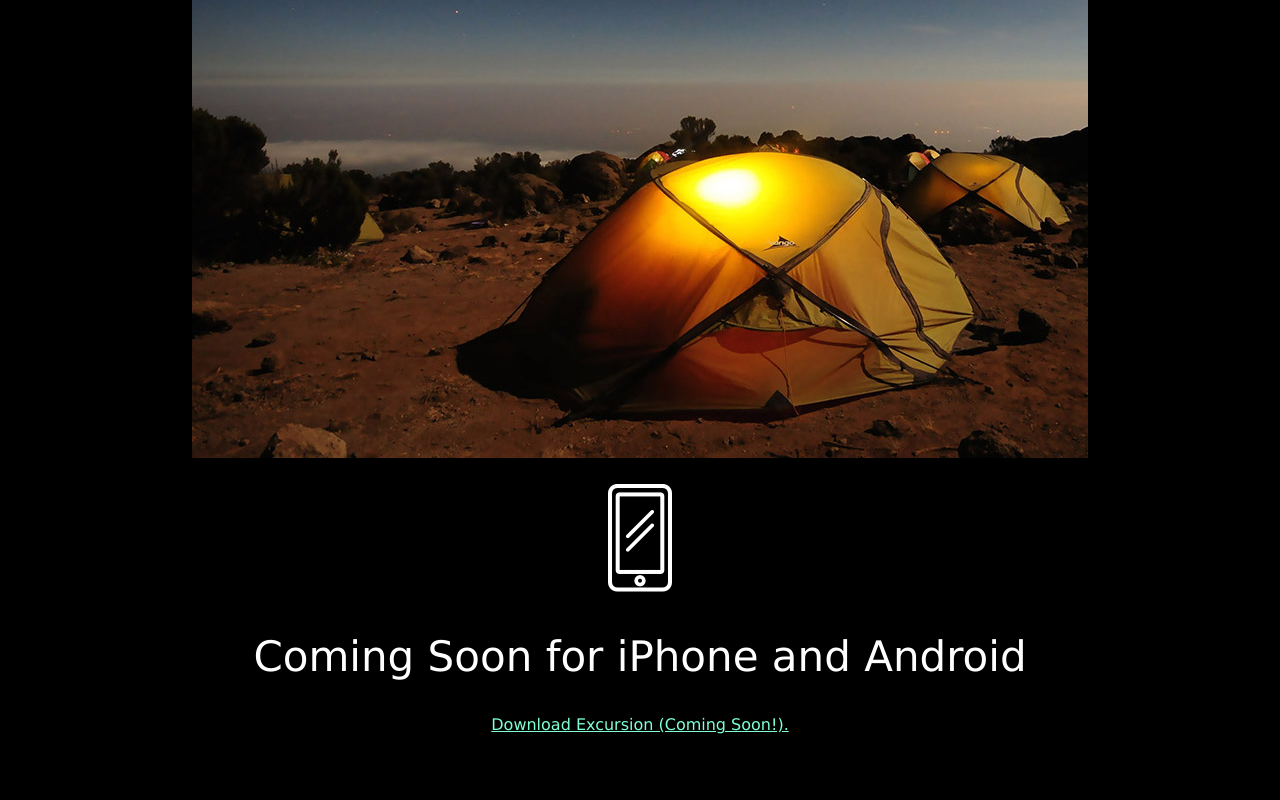
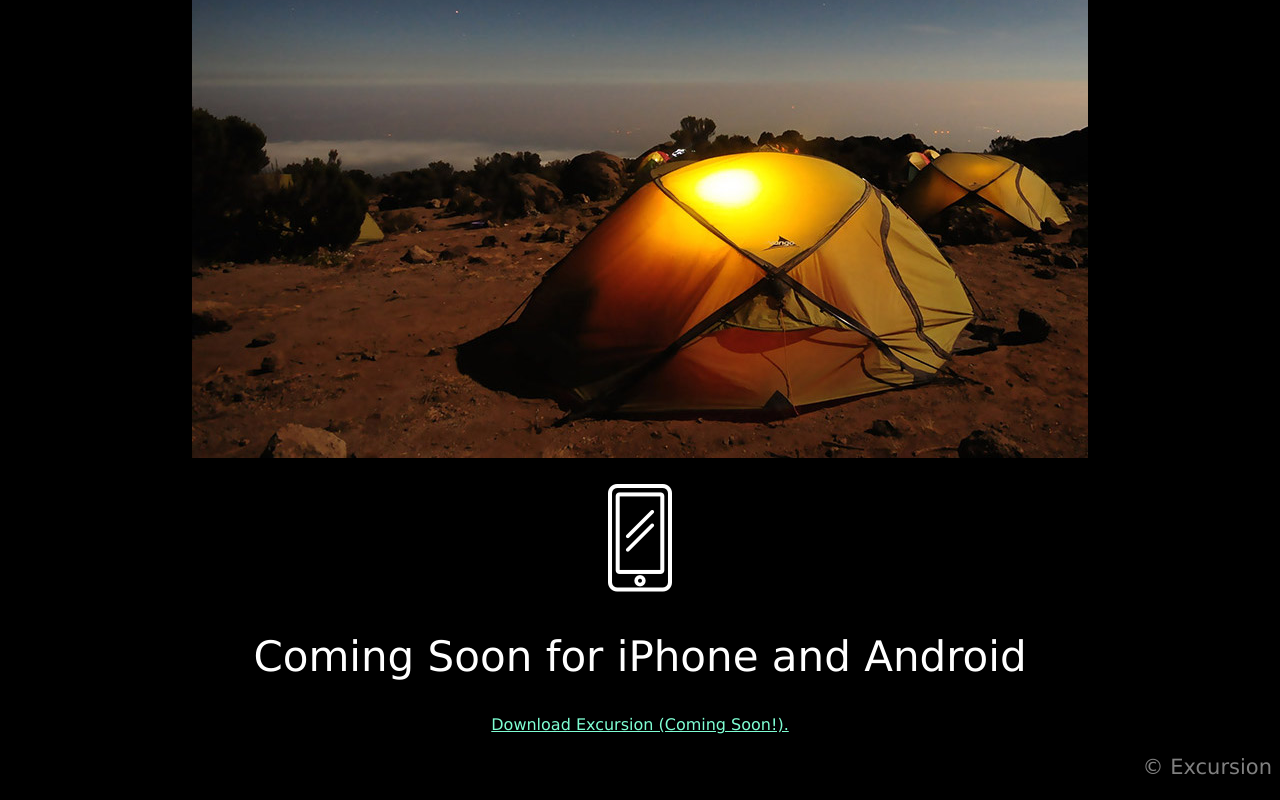
Before and after one commit to b1llfantast1c/excursion, a plain HTML site: page index.html in a window 1280 px wide. Shown: the part 611-1411 px from the top of the page. Before the commit the page ends 1353 px from the top, so only its background shows below. Drawn offline with Linux system fonts and the light colour scheme.

Commit message:
footer added, page comlete

```diff
--- a/index.html
+++ b/index.html
@@ -19,5 +19,8 @@
     <p><img src="resources/images/phone.png" id="phone" /></p>
     <h2>Coming Soon for iPhone and Android</h2>
     <a class="dlLink" href="">Download Excursion (Coming Soon!).</a>
+    <footer>
+      <p>&#169 Excursion</p>
+    </footer>
   </body>
 </html>
--- a/resources/css/style.css
+++ b/resources/css/style.css
@@ -29,3 +29,7 @@ a {
   color: aquamarine;
   font-size: 16px;
 }
+
+footer {
+  text-align: right;
+}
```
